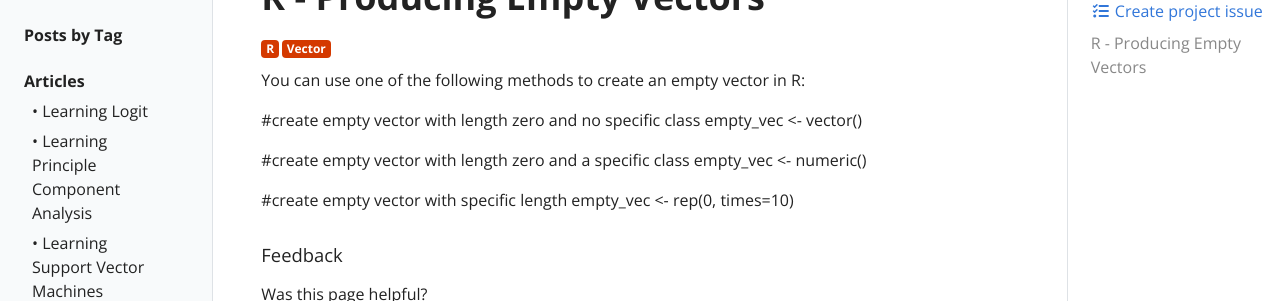
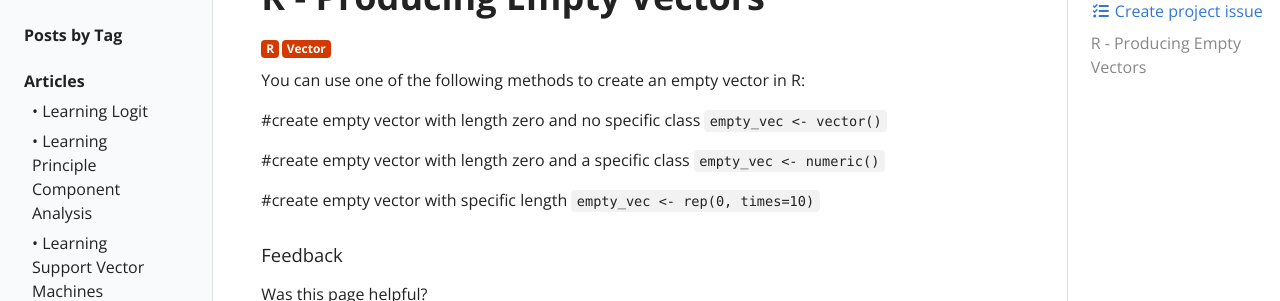
Before and after one commit to mccurcio/mccurcio.github.io, a Jekyll site: the page built from _posts/r/2022-06-21-r-empty-vectors.md, in a window 1280 px wide and 900 px high. Shown: the part 165-466 px from the top of the window. Built offline with Jekyll 4.4.1, drawn with Linux system fonts in a browser that asks for light colours; our own code applies the rules of GitHub Pages for plain Markdown files.

```diff
--- a/_posts/r/2022-06-21-r-empty-vectors.md
+++ b/_posts/r/2022-06-21-r-empty-vectors.md
@@ -7,10 +7,10 @@ tags: R Vector
 You can use one of the following methods to create an empty vector in R:
 
 #create empty vector with length zero and no specific class
-empty_vec <- vector()
+`empty_vec <- vector()`
 
 #create empty vector with length zero and a specific class
-empty_vec <- numeric()
+`empty_vec <- numeric()`
 
 #create empty vector with specific length
-empty_vec <- rep(0, times=10)
+`empty_vec <- rep(0, times=10)`
```
Also changed, not shown: _posts/r/2022-06-21-r-empty-matrix.md (added, +11 -0 lines).
